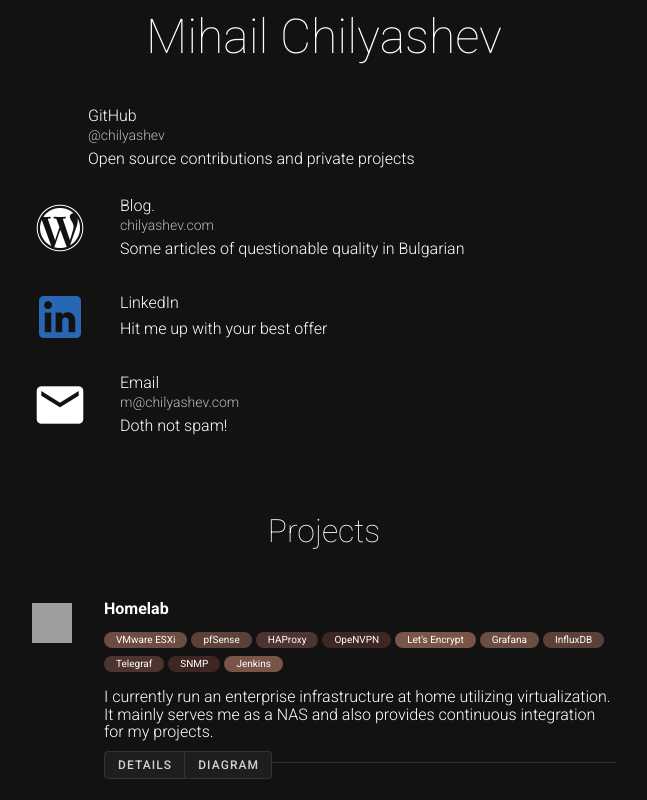
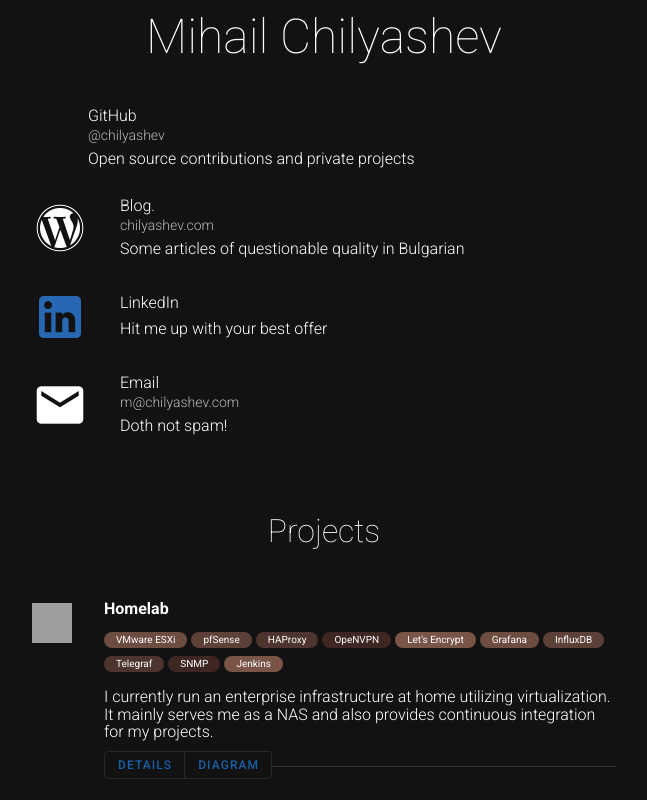
Before and after one commit to chilyashev/0x0000.dev, a Nuxt app: page / in a window 1280 px wide. Shown: the top 800 px of the page, without its empty margins (316-963 px from the left). Built offline with nearby package versions, Linux system fonts and the light colour scheme; grey boxes are pictures that could not be loaded.

Commit message:
Changed project buttons color

```diff
--- a/components/ProjectList.vue
+++ b/components/ProjectList.vue
@@ -37,12 +37,14 @@
                 </v-list-item-subtitle>
                 <p class="font-weight-light">{{project.description}}</p>
 
-                <v-btn-toggle class="mt-2 mb-1">
+                <v-btn-toggle class="mt-2 mb-3" background-color="transparent">
                     <v-btn v-for="(link, linkIndex) in project.links"
                            :key="`projectLink${linkIndex}`"
                            :href="link.link"
                            small
-                           text>
+                           text
+                           color="primary"
+                    >
                         {{link.title}}
                     </v-btn>
                 </v-btn-toggle>
```
